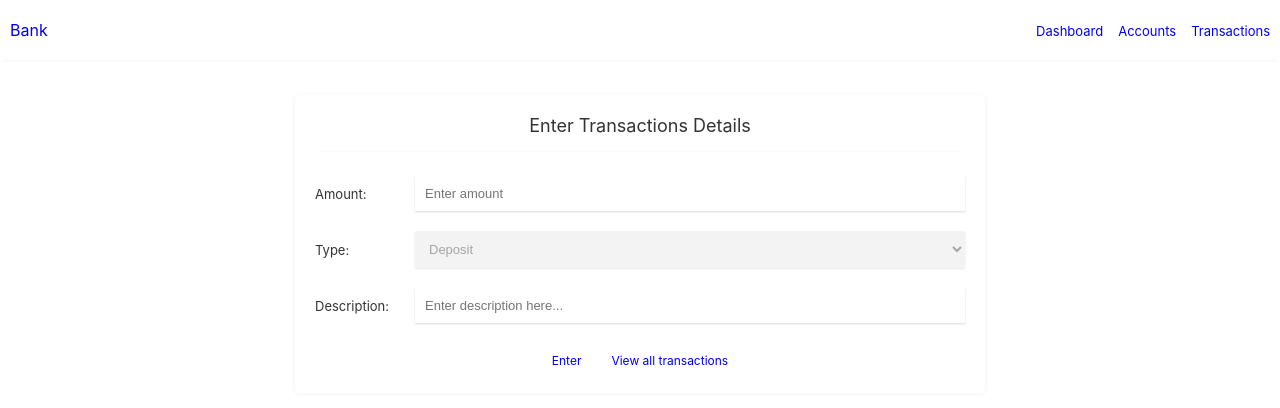
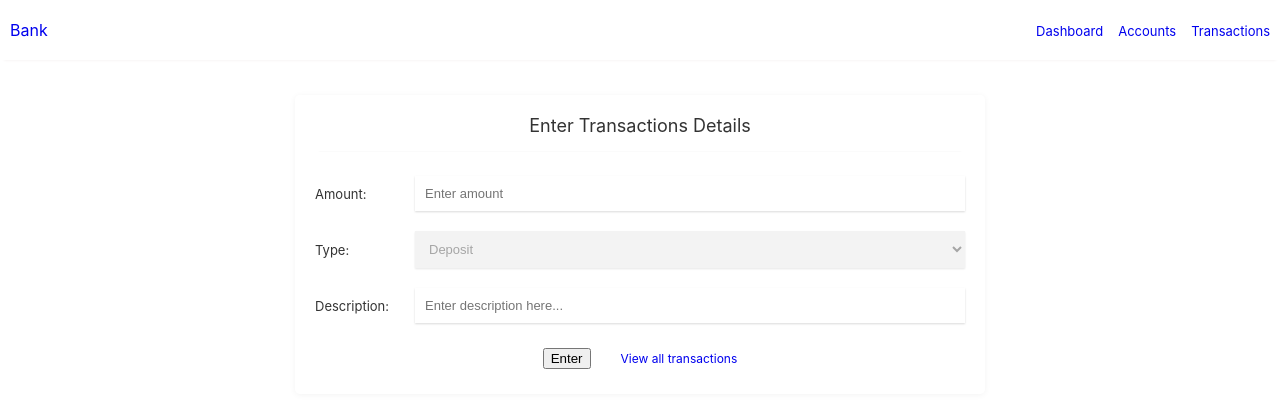
Before and after one commit to Ruqayya-Hasnee/banking-app, a React (Create React App) app: page /accounts/1/deposit in a window 1280 px wide. Shown: the top 408 px of the page. Built offline with nearby package versions, Linux system fonts and the light colour scheme.

Commit message:
refactors transactions

```diff
--- a/src/components/accounts/CreateAccount.js
+++ b/src/components/accounts/CreateAccount.js
@@ -17,6 +17,7 @@ const CreateAccount = () => {
 
   const handleSubmit = (event) => {
     event.preventDefault();
+
     const newAccount = {
       id: generateId(),
       name: name,
@@ -48,7 +49,7 @@ const CreateAccount = () => {
             <label>Full Name:</label>
             <input
               type="text"
-              placeholder="Enter full name here"
+              placeholder="Enter full name here.."
               className="create-input"
               value={name}
               name="name"
@@ -60,7 +61,7 @@ const CreateAccount = () => {
           <div className="input-wrapper">
             <label>Account Type:</label>
             <select
-              className="select"
+              className="Enter type here..."
               name="type"
               value={type}
               onChange={handleTypeChange}
--- a/src/components/dashboard/Dashboard.js
+++ b/src/components/dashboard/Dashboard.js
@@ -4,8 +4,8 @@ import StatsCard from "./StatsCard";
 const Dashboard = () => {
   return (
     <div className="dashboard-wrapper">
-      <StatsCard title="accounts" viewAllLink="/accounts" createLink="/accounts/create"/>
-      <StatsCard title="transactions" viewAllLink="/transactions"/>
+      <StatsCard title="accounts" viewAllLink="/accounts" createLink="/accounts/create" />
+      <StatsCard title="transactions" viewAllLink="/transactions" />
     </div>
   );
 };
--- a/src/components/dashboard/StatsCard.js
+++ b/src/components/dashboard/StatsCard.js
@@ -1,7 +1,6 @@
 import { Link } from "react-router-dom";
 
 const StatsCard = (props) => {
-    console.log(props)
   return (
     <div className="stats-card">
       <div className="top">
--- a/src/components/transaction/Transaction.js
+++ b/src/components/transaction/Transaction.js
@@ -1,25 +1,69 @@
-import { Link } from "react-router-dom";
+import { Link, useParams } from "react-router-dom";
 import "./transaction.css";
+import { useState } from "react";
+import { generateId } from "../../common/utils";
 
 const Transaction = (props) => {
+  const [amount, setAmount] = useState("");
+  const [description, setDescription] = useState("");
+
+  const params = useParams();
+
+  const handleAmountChange = (event) => {
+    setAmount(event.target.value);
+  };
+
+  const handleDescriptionChange = (event) => {
+    setDescription(event.target.value);
+  };
+  const handleSubmit = (event) => {
+    event.preventDefault();
+
+    const newTransaction = {
+      id: generateId(),
+      amount: amount,
+      type: props.type,
+      accountId: params.accountId,
+      description: description,
+      time: new Date(),
+    };
+    const transactions = JSON.parse(localStorage.getItem("transactions"));
+    if (transactions) {
+      transactions.push(newTransaction);
+      localStorage.setItem("transactions", JSON.stringify(transactions));
+    } else {
+      localStorage.setItem("transactions", JSON.stringify([newTransaction]));
+    }
+
+    // Reset
+    setAmount("");
+    setDescription("");
+  };
+
   return (
     <div className="create-transaction-wrapper">
       <div className="transaction-form-wrapper">
         <p className="top-of-transaction-form">Enter Transactions Details</p>
-        <form className="transaction-form">
+        <form className="transaction-form" onSubmit={handleSubmit}>
           <div className="input-wrapper">
             <label>Amount:</label>
             <input
-              type="text"
+              type="number"
               placeholder="Enter amount"
               className="transaction-input"
+              name="amount"
+              value={amount}
+              onChange={handleAmountChange}
+              required
+              min={1}
             />
           </div>
           <div className="input-wrapper">
             <label>Type:</label>
             <select
               className="transaction-input"
-              defaultValue={props.type}
+              name="type"
+              value={props.type}
               disabled
             >
               <option value="">Select Type</option>
@@ -33,17 +77,22 @@ const Transaction = (props) => {
               type="text"
               placeholder="Enter description here..."
               className="transaction-input"
+              name="description"
+              value={description}
+              onChange={handleDescriptionChange}
+              required
+              minLength={5}
             />
           </div>
-        </form>
           <div className="add-transaction-footer">
             <div className="transaction-actions">
-            <Link to="">Enter</Link>
+              <button type="submit">Enter</button>
             </div>
             <div className="transaction-actions">
               <Link to="/transactions">View all transactions</Link>
             </div>
           </div>
+        </form>
       </div>
     </div>
   );
--- a/src/components/transaction/transaction.css
+++ b/src/components/transaction/transaction.css
@@ -21,7 +21,7 @@
 }
 
 .transaction-form {
-  padding: 25px 0px;
+  padding: 25px 0px 0px;
   color: #333;
   display: flex;
   flex-direction: column;
```
Lines whose indentation alone changed are shown as unchanged.
